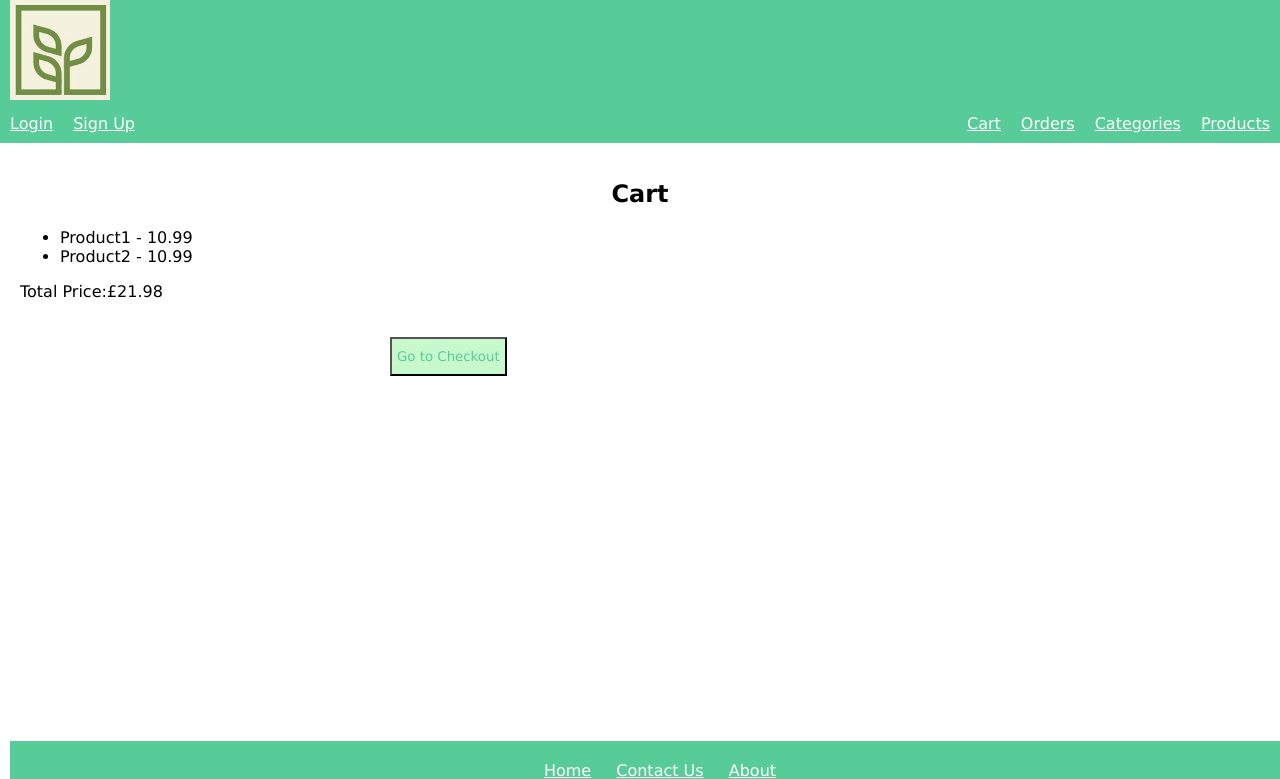
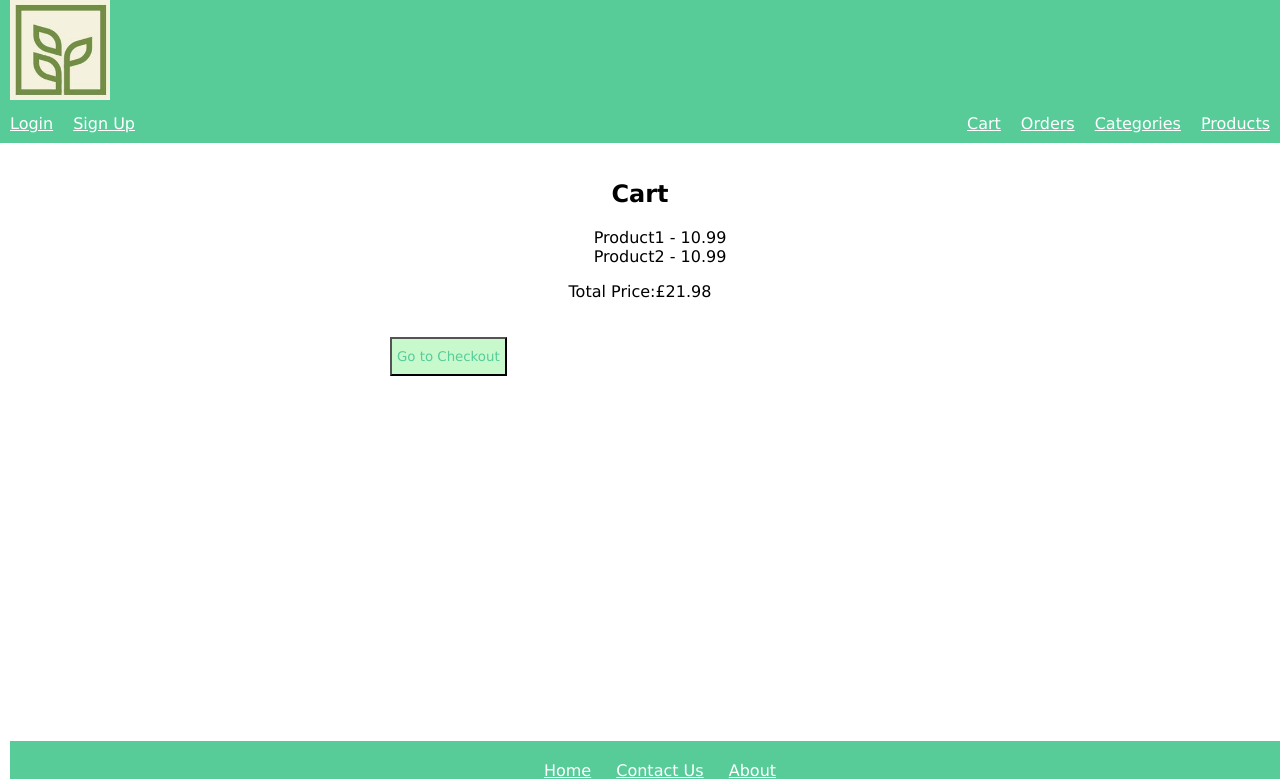
Before and after one commit to c-wright-98/QA_Store, a Flask app: page /cart in a window 1280 px wide. Shown: the top 779 px of the page. Run offline with Flask 3, Linux system fonts and the light colour scheme.

Commit message:
Styled cart

```diff
--- a/static/stylesheets/style1.css
+++ b/static/stylesheets/style1.css
@@ -148,6 +148,16 @@ footer {
     text-align: center !important;
 }
 
+/* styling cart content */
+.cart-content {
+    text-align: center;
+    margin: 0 auto !important;
+}
+
+li {
+    list-style: none;
+}
+
 /* Styling for about page */
 
 .about-content {
```
